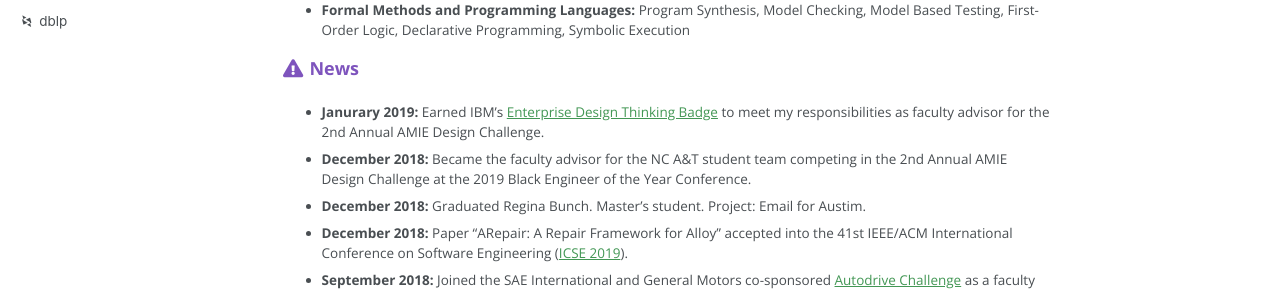
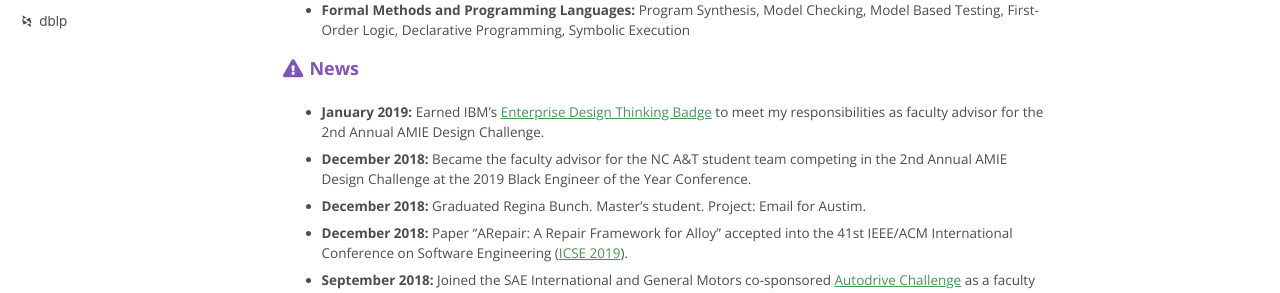
Before and after one commit to Allisonius/allisonius.github.io, a Jekyll site: the page built from _pages/about.md, in a window 1280 px wide and 1353 px high. Shown: the part 443-736 px from the top of the window. Built offline with Jekyll 4.4.1, drawn with Linux system fonts in a browser that asks for light colours; some web fonts are replaced.

Commit message:
Update about.md

```diff
--- a/_pages/about.md
+++ b/_pages/about.md
@@ -22,7 +22,7 @@ My main goal is to improve software _reliability_ by focusing on:
 
 ### <i class="fa fa-fw fa-exclamation-triangle" aria-hidden="true"></i> News
 
-  * **Janurary 2019:** Earned IBM's [Enterprise Design Thinking Badge](https://www.youracclaim.com/badges/e5123a17-6b9a-40c2-a1b3-87f8afc98a4b/public_url) to meet my responsibilities as faculty advisor for the 2nd Annual AMIE Design Challenge.
+  * **January 2019:** Earned IBM's [Enterprise Design Thinking Badge](https://www.youracclaim.com/badges/e5123a17-6b9a-40c2-a1b3-87f8afc98a4b/public_url) to meet my responsibilities as faculty advisor for the 2nd Annual AMIE Design Challenge.
   * **December 2018:** Became the faculty advisor for the NC A&T student team competing in the 2nd Annual AMIE Design Challenge at the 2019 Black Engineer of the Year Conference.
   * **December 2018:** Graduated Regina Bunch. Master's student. Project: Email for Austim.
   * **December 2018:** Paper "ARepair: A Repair Framework for Alloy" accepted into the 41st IEEE/ACM International Conference on Software Engineering ([ICSE 2019](https://conf.researchr.org/home/icse-2019)).
```
